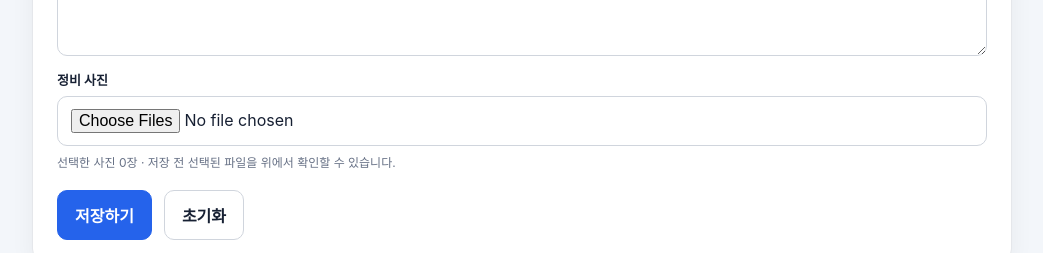
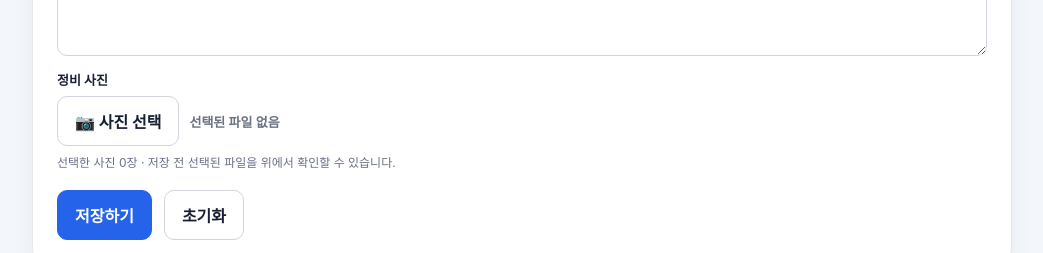
Before and after one commit to wnsdle/repair-note-ai, a Next.js app: page / in a window 1280 px wide. Shown: the part 1304-1557 px from the top of the page, without its empty margins (118-1161 px from the left). Built offline with nearby package versions, Linux system fonts and the light colour scheme; no server answers.

Commit message:
Fix photo picker status display

```diff
--- a/app/components/RecordForm.tsx
+++ b/app/components/RecordForm.tsx
@@ -1,5 +1,5 @@
 "use client";
-import { ChangeEvent, FormEvent, useEffect, useMemo } from "react";
+import { ChangeEvent, FormEvent, useEffect, useMemo, useRef } from "react";
 import { Field, SuggestField } from "./Fields";
 
 type FormValue={vehicleType:string;modelYear:string;mileage:string;orderId:string;plateNumber:string;symptom:string;errorCodes:string;inspection:string;rootCause:string};
@@ -8,6 +8,7 @@ type TechPreview={vehicleType:string;mileage:string;orderId:string;dtcCodes:stri
 
 export default function RecordForm(p:{editingId:string|null;form:FormValue;photos:File[];suggestions:{symptoms:string[];dtcCodes:string[]};loading:boolean;orderLookupLoading:boolean;voiceInputText:string;voiceLoading:boolean;voiceError:string;voicePreview:Preview|null;techToolLoading:boolean;techToolError:string;techToolPreview:TechPreview|null;saveStatus:string;onSubmit:(e:FormEvent)=>void;onFormChange:(e:ChangeEvent<HTMLInputElement|HTMLTextAreaElement>)=>void;onNewline:(e:React.KeyboardEvent<HTMLTextAreaElement>)=>void;onLookupOrder:()=>void;onVoiceChange:(v:string)=>void;onAnalyzeVoice:()=>void;onApplyVoice:()=>void;onCancelVoice:()=>void;onTechPhotos:(e:ChangeEvent<HTMLInputElement>)=>void;onApplyTech:()=>void;onCancelTech:()=>void;onCancelEdit:()=>void;onReset:()=>void;onPhotosChange:(e:ChangeEvent<HTMLInputElement>)=>void}){
 const previews=useMemo(()=>p.photos.map(file=>({file,url:URL.createObjectURL(file)})),[p.photos]);
+const photoInputRef=useRef<HTMLInputElement>(null);
 useEffect(()=>()=>{previews.forEach(({url})=>URL.revokeObjectURL(url));},[previews]);
 return <form className="card" onSubmit={p.onSubmit}>
 <div className="flex items-center justify-between"><h2 className="section-title">{p.editingId?"정비 기록 수정":"정비 경험 기록"}</h2>{p.editingId&&<span className="text-xs bg-amber-100 text-amber-800 font-semibold px-2.5 py-1 rounded-full">✏️ 수정 중</span>}</div>
@@ -16,7 +17,7 @@ return <form className="card" onSubmit={p.onSubmit}>
 {p.voiceError&&<p className="status error">{p.voiceError}</p>}{p.voicePreview&&<div className="field full" style={{padding:"10px",background:"#f5f3ff",borderRadius:"10px",border:"1px solid #ddd6fe"}}><p style={{margin:"0 0 6px",fontWeight:600,fontSize:"13px"}}> AI 정리 결과 (확인 후 적용하세요)</p>{p.voicePreview.symptom&&<p style={{fontSize:"13px"}}><strong>증상:</strong> {p.voicePreview.symptom}</p>}{p.voicePreview.errorCodes&&<p style={{fontSize:"13px"}}><strong>진단코드:</strong> {p.voicePreview.errorCodes}</p>}{p.voicePreview.inspection&&<p style={{fontSize:"13px"}}><strong>점검내용:</strong> {p.voicePreview.inspection}</p>}{p.voicePreview.cause&&<p style={{fontSize:"13px"}}><strong>원인:</strong> {p.voicePreview.cause}</p>}{!p.voicePreview.symptom&&!p.voicePreview.errorCodes&&!p.voicePreview.inspection&&!p.voicePreview.cause&&<p className="muted" style={{fontSize:"13px"}}>인식된 정보가 없습니다. 내용을 조금 더 구체적으로 입력해주세요.</p>}<div style={{display:"flex",gap:"8px",marginTop:"8px"}}><button type="button" className="primary" onClick={p.onApplyVoice}>✅ 폼에 적용</button><button type="button" className="secondary" onClick={p.onCancelVoice}>취소</button></div></div>}
 <div className="field full order-lookup-row"><label htmlFor="orderId">오더번호 (선택)</label><div className="order-lookup-inline"><input id="orderId" name="orderId" value={p.form.orderId} onChange={p.onFormChange} placeholder="예: ORD-20260902-001"/><button type="button" className="secondary" onClick={p.onLookupOrder} disabled={p.orderLookupLoading}>{p.orderLookupLoading?"불러오는 중...":"불러오기"}</button></div><p className="hint">정비소 관리 웹 오더번호를 입력하면 차량번호·차종이 자동으로 채워집니다.</p></div>
 <div className="form-grid"><Field label="차량번호" name="plateNumber" value={p.form.plateNumber} onChange={p.onFormChange} placeholder="예: 12가3456"/><Field label="차량형식" name="vehicleType" value={p.form.vehicleType} onChange={p.onFormChange} placeholder="예: FM 460"/><Field label="연식" name="modelYear" value={p.form.modelYear} onChange={p.onFormChange} placeholder="예: 2021"/><Field label="주행거리 / 사용시간" name="mileage" value={p.form.mileage} onChange={p.onFormChange} placeholder="예: 384,000 km"/><SuggestField full label="증상 *" name="symptom" value={p.form.symptom} onChange={p.onFormChange} onKeyDown={p.onNewline} placeholder="예: 공회전에서 RPM 헌팅이 발생함" suggestions={p.suggestions.symptoms} mode="replace"/><SuggestField full label="경고등 / 진단코드" name="errorCodes" value={p.form.errorCodes} onChange={p.onFormChange} onKeyDown={p.onNewline} placeholder={'엔터로 줄바꿈해서 여러 개 입력 가능합니다.\n예: P008700 연료 레일 압력 낮음\nB00011B 스티어링 진단 오류'} suggestions={p.suggestions.dtcCodes} mode="append-line"/><Field full label="점검내용" name="inspection" value={p.form.inspection} onChange={p.onFormChange} onKeyDown={p.onNewline} multiline placeholder="어떤 부위를 어떤 방법으로 점검했는지 적어주세요."/><Field full label="원인" name="rootCause" value={p.form.rootCause} onChange={p.onFormChange} onKeyDown={p.onNewline} multiline placeholder="확인한 원인 또는 조치 내용을 적어주세요."/>
-<div className="field full"><label htmlFor="photos">정비 사진</label><input id="photos" type="file" accept="image/*" multiple onChange={p.onPhotosChange}/>{p.photos.length>0&&<div style={{marginTop:"10px",display:"grid",gridTemplateColumns:"repeat(auto-fill,minmax(100px,1fr))",gap:"8px"}}>{previews.map(({file,url})=><div key={`${file.name}-${file.lastModified}-${file.size}`} style={{border:"1px solid #e5e7eb",borderRadius:"8px",overflow:"hidden",background:"#f8fafc"}}><img src={url} alt={file.name} style={{width:"100%",height:"100px",objectFit:"cover",display:"block"}}/><div style={{padding:"5px 6px",fontSize:"11px",whiteSpace:"nowrap",overflow:"hidden",textOverflow:"ellipsis"}} title={file.name}>{file.name}</div></div>)}</div>}<p className="hint">선택한 사진 {p.photos.length}장 · 저장 전 선택된 파일을 위에서 확인할 수 있습니다.</p>{p.editingId&&<p className="hint">※ 수정 화면에서 사진을 새로 첨부하면 기존 사진에 추가로 저장됩니다. 기존 사진은 그대로 유지돼요.</p>}</div></div>
+<div className="field full"><label htmlFor="photos">정비 사진</label><div style={{display:"flex",alignItems:"center",gap:"10px",flexWrap:"wrap"}}><button type="button" className="secondary" onClick={()=>photoInputRef.current?.click()}>📷 사진 선택</button><span style={{fontSize:"13px",fontWeight:600,color:p.photos.length>0?"#166534":"#6b7280"}}>{p.photos.length>0?`선택된 파일 ${p.photos.length}장`:`선택된 파일 없음`}</span><input ref={photoInputRef} id="photos" type="file" accept="image/*" multiple onChange={p.onPhotosChange} style={{display:"none"}}/></div>{p.photos.length>0&&<div style={{marginTop:"10px",display:"grid",gridTemplateColumns:"repeat(auto-fill,minmax(100px,1fr))",gap:"8px"}}>{previews.map(({file,url})=><div key={`${file.name}-${file.lastModified}-${file.size}`} style={{border:"1px solid #e5e7eb",borderRadius:"8px",overflow:"hidden",background:"#f8fafc"}}><img src={url} alt={file.name} style={{width:"100%",height:"100px",objectFit:"cover",display:"block"}}/><div style={{padding:"5px 6px",fontSize:"11px",whiteSpace:"nowrap",overflow:"hidden",textOverflow:"ellipsis"}} title={file.name}>{file.name}</div></div>)}</div>}<p className="hint">선택한 사진 {p.photos.length}장 · 저장 전 선택된 파일을 위에서 확인할 수 있습니다.</p>{p.editingId&&<p className="hint">※ 수정 화면에서 사진을 새로 첨부하면 기존 사진에 추가로 저장됩니다. 기존 사진은 그대로 유지돼요.</p>}</div></div>
 {p.saveStatus&&<div className={`status ${p.saveStatus.includes("못")||p.saveStatus.includes("오류")||p.saveStatus.includes("초과")?"error":""}`}>{p.saveStatus}</div>}<div className="actions"><button className="primary" type="submit" disabled={p.loading}>{p.loading?(p.editingId?"수정 중...":"저장 중..."):(p.editingId?"수정 완료":"저장하기")}</button><button className="secondary" type="button" onClick={p.editingId?p.onCancelEdit:p.onReset}>{p.editingId?"수정 취소":"초기화"}</button></div>
 </form>;
 }
```
